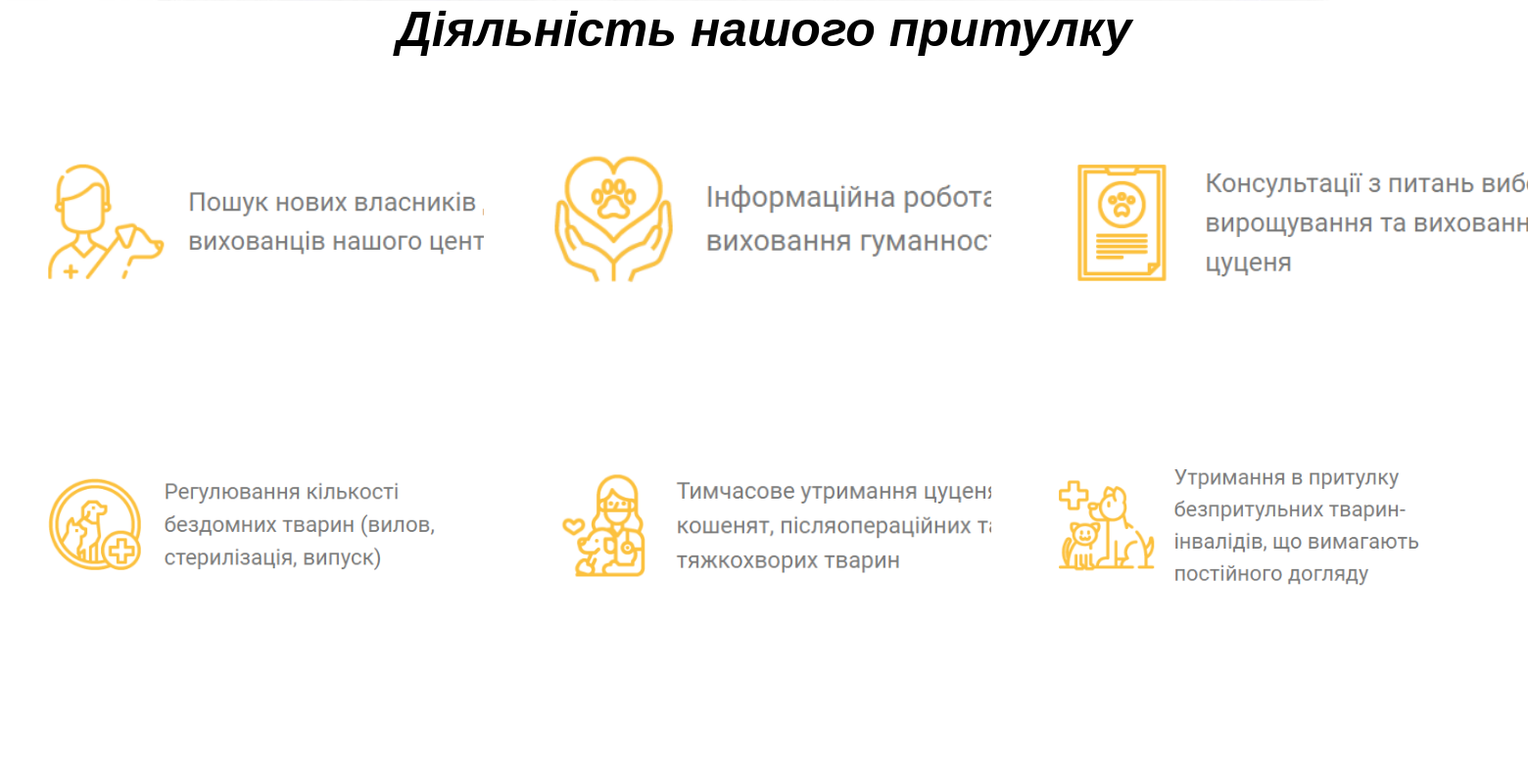
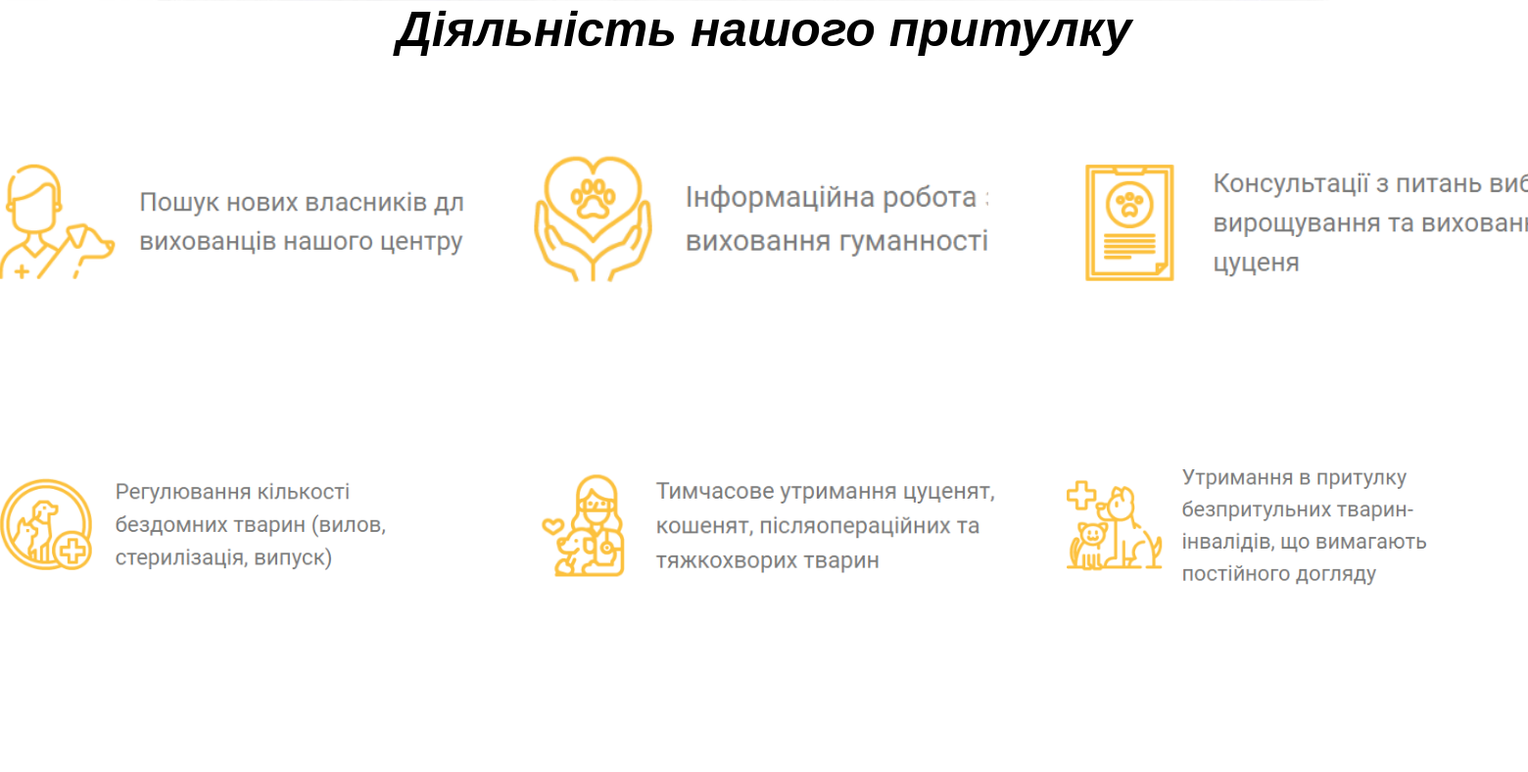
Before and after one commit to nnastia/nnastia.github.io, a PHP site: page /index.html in a window 1560 px wide; the page is wider, and only the part inside the window is pictured. Shown: the part 793-1581 px from the top of that part at 98% size. Run offline with PHP 8.4, Linux system fonts and the light colour scheme; some libraries are stand-ins or nearby versions.

Commit message:
Update style.css

```diff
--- a/style.css
+++ b/style.css
@@ -24,7 +24,7 @@
 .wrapper{
 
 
-    margin: 10px -200px;
+    margin: 10px -250px;
     padding: 0 10%;
     padding-bottom: 100px;
     text-transform: capitalize;
```
